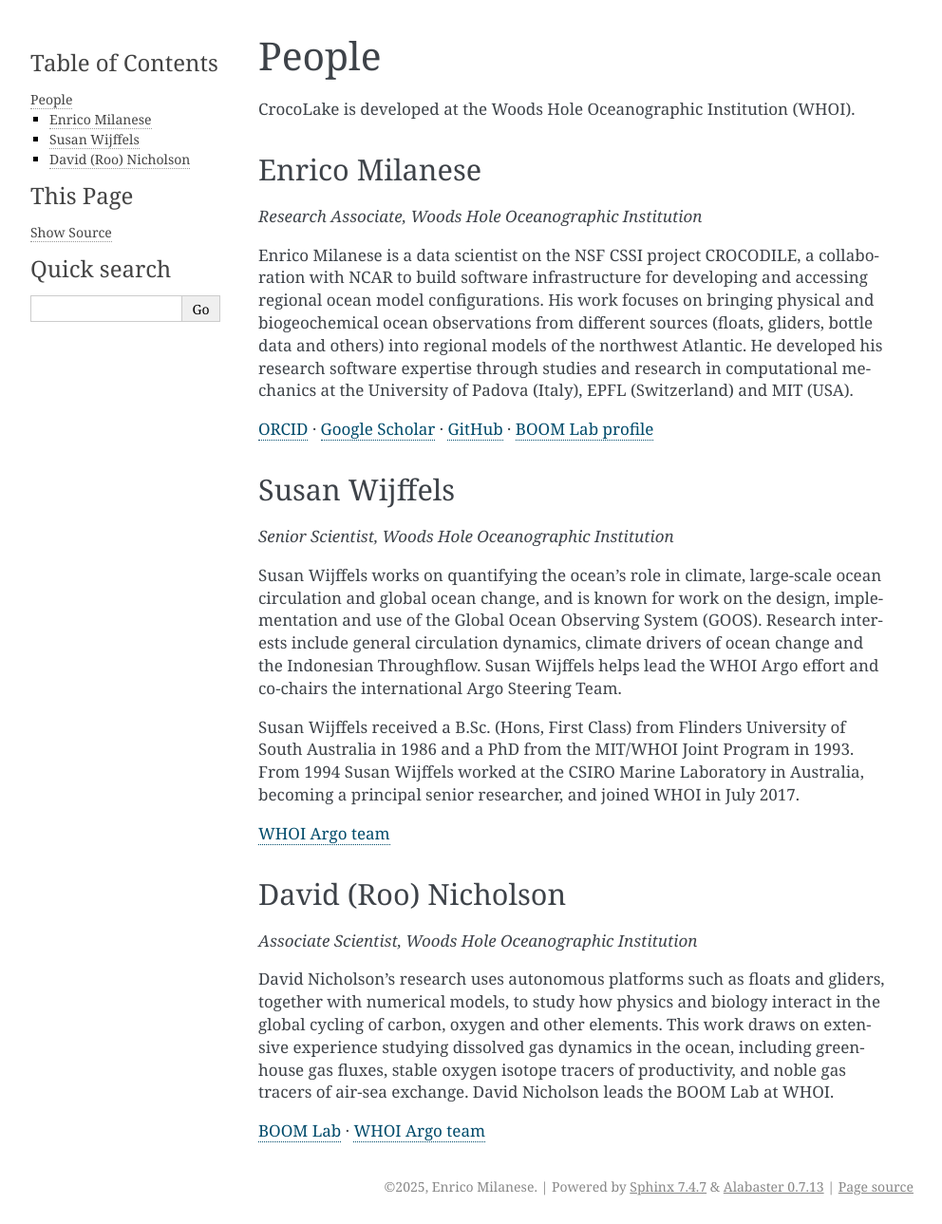
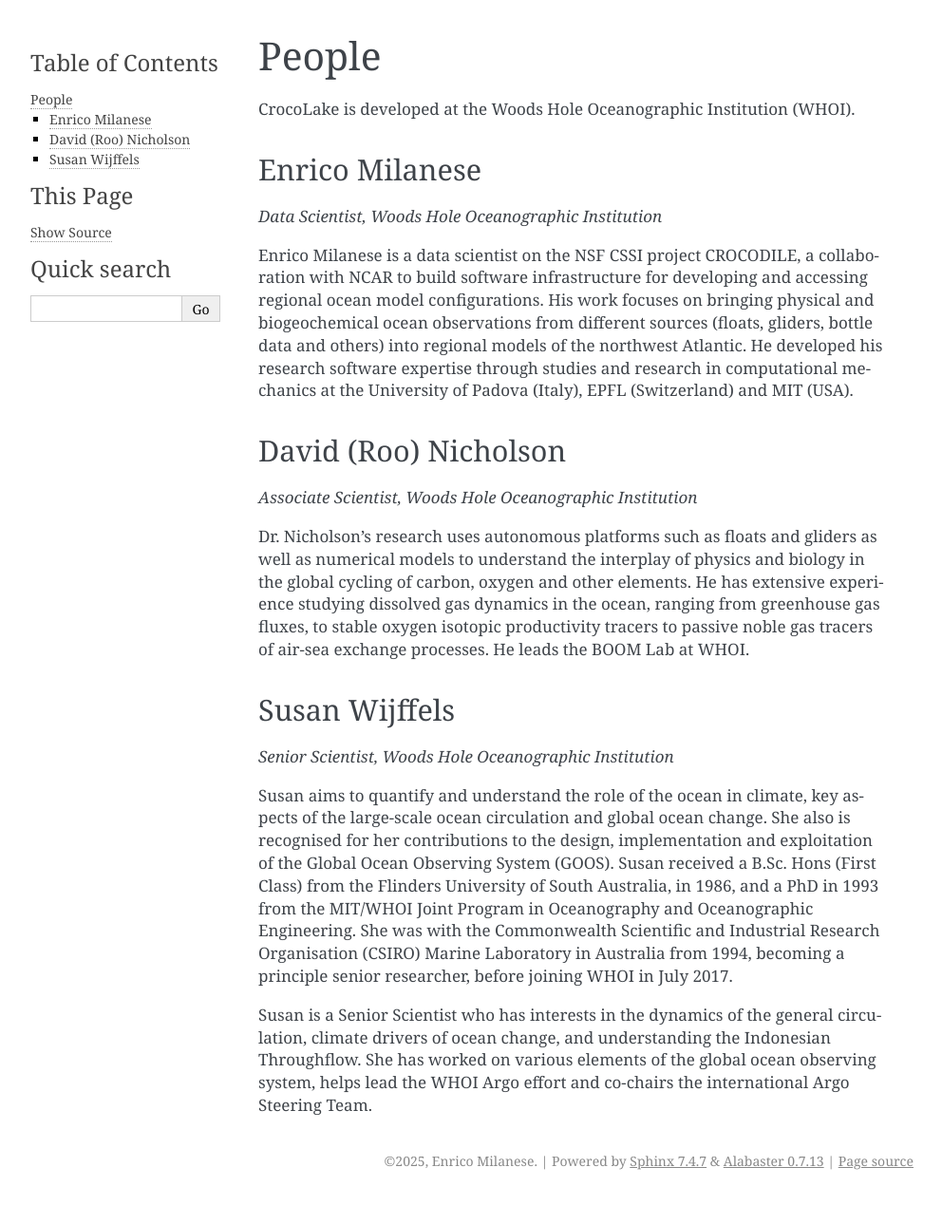
Before and after one commit to boom-lab/CrocoLakeDocs, a Sphinx documentation site: the page built from source/people.rst, in a window 1280 px wide. Shown: the whole page at 95% size, without its empty margins (148-1140 px from the left). Built offline with Sphinx 7.4.7, drawn with Linux system fonts in a browser that asks for light colours; after the commit the page ends 1262 px from its top, so only the background shows below that.

Commit message:
updated descriptions

```diff
--- a/source/people.rst
+++ b/source/people.rst
@@ -6,32 +6,22 @@ CrocoLake is developed at the Woods Hole Oceanographic Institution (WHOI).
 Enrico Milanese
 ---------------
 
-*Research Associate, Woods Hole Oceanographic Institution*
+*Data Scientist, Woods Hole Oceanographic Institution*
 
 Enrico Milanese is a data scientist on the NSF CSSI project CROCODILE, a collaboration with NCAR to build software infrastructure for developing and accessing regional ocean model configurations. His work focuses on bringing physical and biogeochemical ocean observations from different sources (floats, gliders, bottle data and others) into regional models of the northwest Atlantic. He developed his research software expertise through studies and research in computational mechanics at the University of Padova (Italy), EPFL (Switzerland) and MIT (USA).
 
-`ORCID <https://orcid.org/0000-0002-7316-9718>`__ ·
-`Google Scholar <https://scholar.google.com/citations?user=TvgFeQcAAAAJ>`__ ·
-`GitHub <https://github.com/enrico-mi>`__ ·
-`BOOM Lab profile <https://boom.science/members/enrico-milanese.html>`__
+David (Roo) Nicholson
+---------------------
+
+*Associate Scientist, Woods Hole Oceanographic Institution*
+
+Dr. Nicholson's research uses autonomous platforms such as floats and gliders as well as numerical models to understand the interplay of physics and biology in the global cycling of carbon, oxygen and other elements. He has extensive experience studying dissolved gas dynamics in the ocean, ranging from greenhouse gas fluxes, to stable oxygen isotopic productivity tracers to passive noble gas tracers of air-sea exchange processes. He leads the BOOM Lab at WHOI.
 
 Susan Wijffels
 --------------
 
 *Senior Scientist, Woods Hole Oceanographic Institution*
 
-Susan Wijffels works on quantifying the ocean's role in climate, large-scale ocean circulation and global ocean change, and is known for work on the design, implementation and use of the Global Ocean Observing System (GOOS). Research interests include general circulation dynamics, climate drivers of ocean change and the Indonesian Throughflow. Susan Wijffels helps lead the WHOI Argo effort and co-chairs the international Argo Steering Team.
+Susan aims to quantify and understand the role of the ocean in climate, key aspects of the large-scale ocean circulation and global ocean change. She also is recognised for her contributions to the design, implementation and exploitation of the Global Ocean Observing System (GOOS). Susan received a B.Sc. Hons (First Class) from the Flinders University of South Australia, in 1986, and a PhD in 1993 from the MIT/WHOI Joint Program in Oceanography and Oceanographic Engineering. She was with the Commonwealth Scientific and Industrial Research Organisation (CSIRO) Marine Laboratory in Australia from 1994, becoming a principle senior researcher, before joining WHOI in July 2017.
 
-Susan Wijffels received a B.Sc. (Hons, First Class) from Flinders University of South Australia in 1986 and a PhD from the MIT/WHOI Joint Program in 1993. From 1994 Susan Wijffels worked at the CSIRO Marine Laboratory in Australia, becoming a principal senior researcher, and joined WHOI in July 2017.
-
-`WHOI Argo team <https://www2.whoi.edu/site/argo/argo-people/>`__
-
-David (Roo) Nicholson
----------------------
-
-*Associate Scientist, Woods Hole Oceanographic Institution*
-
-David Nicholson's research uses autonomous platforms such as floats and gliders, together with numerical models, to study how physics and biology interact in the global cycling of carbon, oxygen and other elements. This work draws on extensive experience studying dissolved gas dynamics in the ocean, including greenhouse gas fluxes, stable oxygen isotope tracers of productivity, and noble gas tracers of air-sea exchange. David Nicholson leads the BOOM Lab at WHOI.
-
-`BOOM Lab <https://boom.science>`__ ·
-`WHOI Argo team <https://www2.whoi.edu/site/argo/argo-people/>`__
+Susan is a Senior Scientist who has interests in the dynamics of the general circulation, climate drivers of ocean change, and understanding the Indonesian Throughflow. She has worked on various elements of the global ocean observing system, helps lead the WHOI Argo effort and co-chairs the international Argo Steering Team.
```
